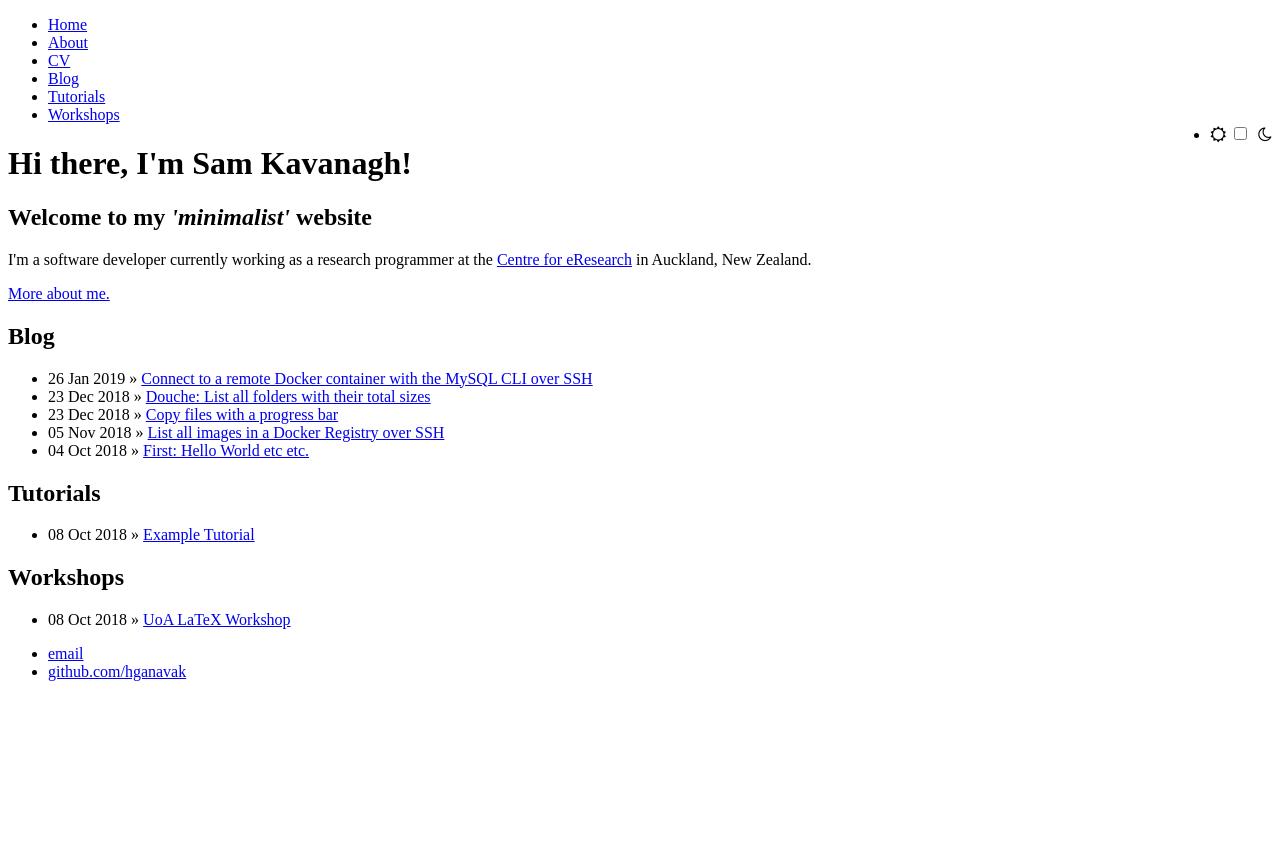
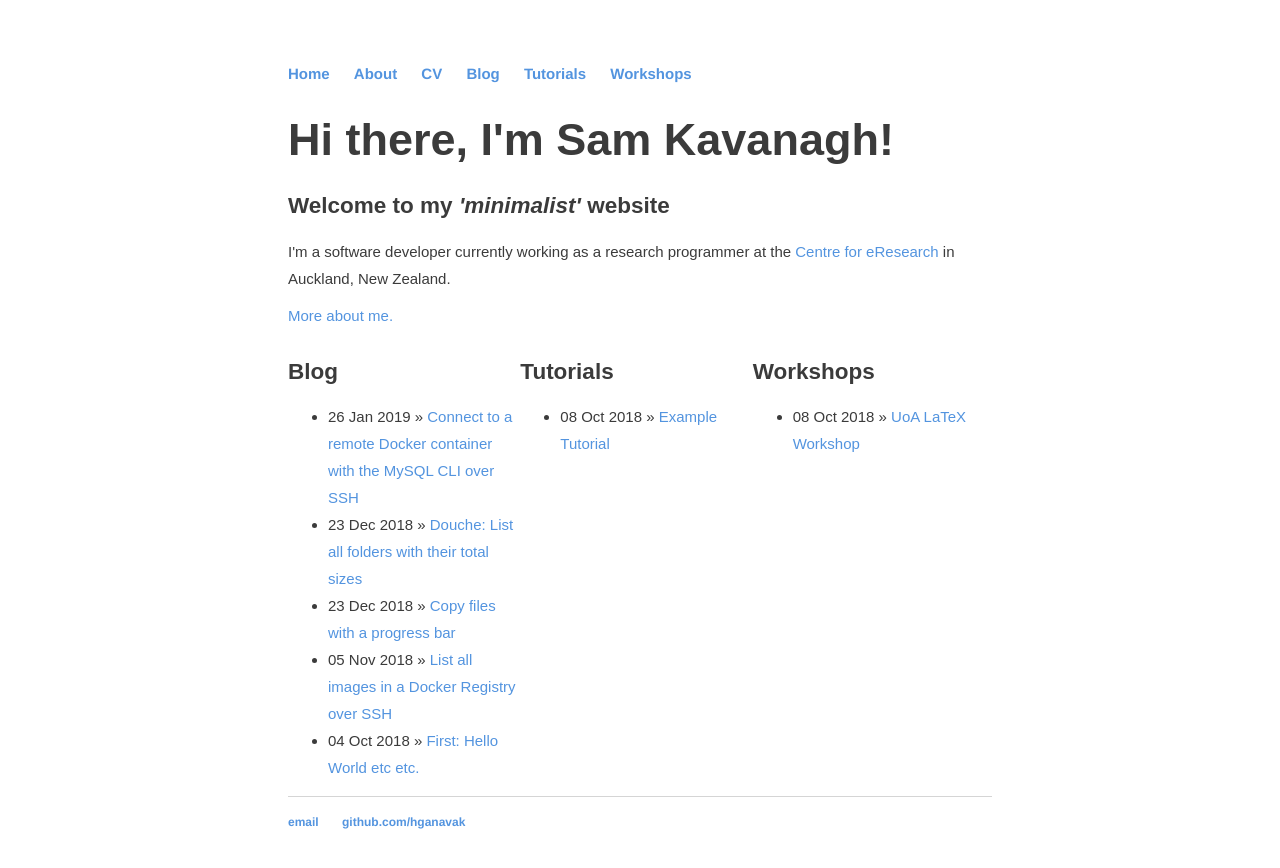
Before and after one commit to Hganavak/archive, a Jekyll site: the page built from index.html, in a window 1280 px wide. Shown: the top 868 px of the page. Built offline with Jekyll 4.4.1, drawn with Linux system fonts in a browser that asks for light colours; nearby versions of some CDN libraries; comment, search, counter and statistics services are not loaded.

Commit message:
Re-disabled night mode functionality before LaTeX workshop

```diff
--- a/_layouts/default.html
+++ b/_layouts/default.html
@@ -4,7 +4,7 @@
 			<title>{{ page.title }}</title>
 
 			<!-- Main stylesheet, set dynamically with jQuery below -->
-			<link id="theme" rel="stylesheet" type="text/css">
+			<link id="theme" rel="stylesheet" type="text/css" href="/css/main.css">
 
 			<!-- Favicon -->
 			<link rel="shortcut icon" type="image/x-icon" href="{{ '/favicon.ico' | prepend: site.baseurl }}" >
@@ -31,7 +31,7 @@
 				// Enable Automatic resizing of all textareas, and trigger the resize handlers
 				$(document).ready(function(){
 
-
+				/*
 					// Set the stylesheet to dark/standard if the Cookie is set
 					if(Cookies.get('theme-stylesheet') == 'main-dark') {
 						$("#night-toggle").prop('checked', true);
@@ -39,6 +39,7 @@
 					} else {
 						$("head link#theme").attr("href", '/css/main.css');
 					}
+				*/
 
 
 					// Toggle instructor notes if url contains instructor parameter
@@ -54,6 +55,7 @@
 					$("#tabs").tabs(); // jQuery UI: Enable tabbed interface
 
 
+					/*
 					$("#night-toggle").click(function() {
 						if(Cookies.get('theme-stylesheet')) {
 							$("head link#theme").attr("href", '/css/main.css');
@@ -63,6 +65,7 @@
 							$("head link#theme").attr("href", '/css/main-dark.css');
 						}
 					});
+					*/
 
 				});
 			</script>
@@ -76,14 +79,14 @@
 	        		<li><a href="/blog">Blog</a></li>
 	        		<li><a href="/tutorials">Tutorials</a></li>
 					<li><a href="/workshops">Workshops</a></li>
-					<li style="float: right;">
+<!--					<li style="float: right;">
 						<i class="fa fa-sun-o" aria-hidden-="true"></i>
 							<label class="switch">
 								<input id="night-toggle" type="checkbox">
 								<span class="slider round"></span>
 							</label>
 						&nbsp;<i class="fa fa-moon-o" aria-hidden-="true"></i>
-					</li>
+					</li>-->
 	    		</ul>
 			</nav>
 			<div class="container">
```
